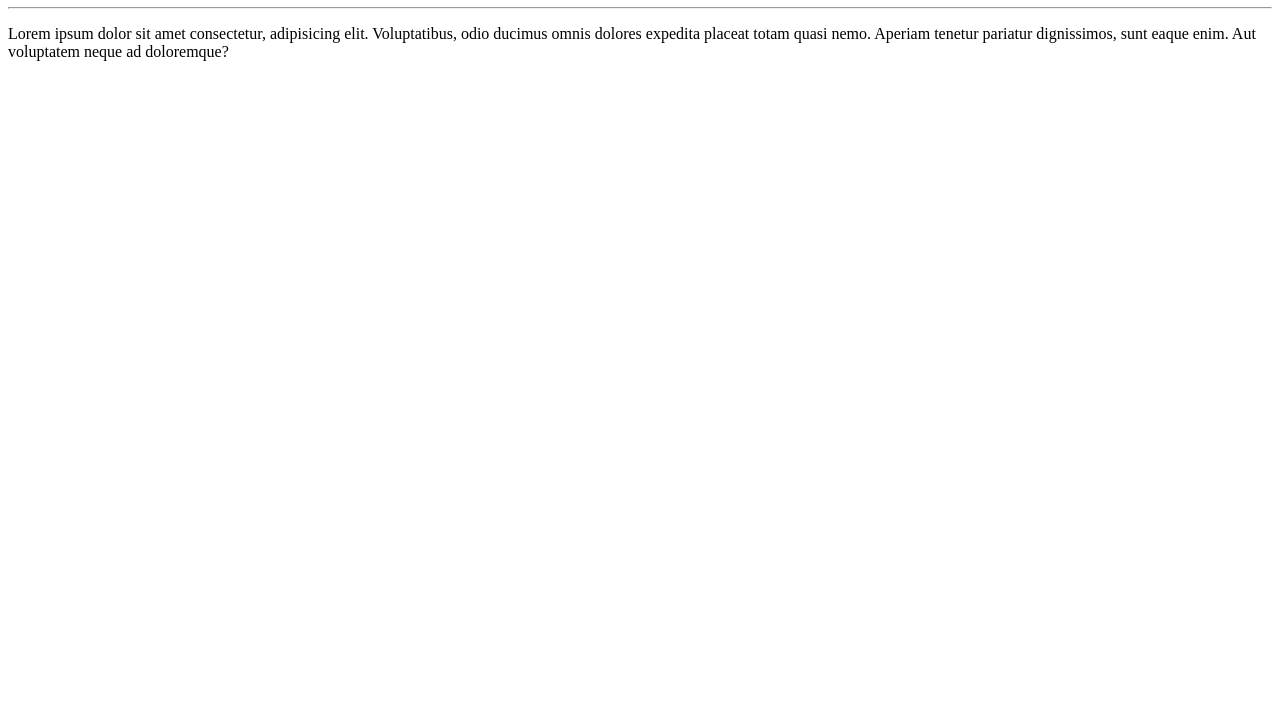
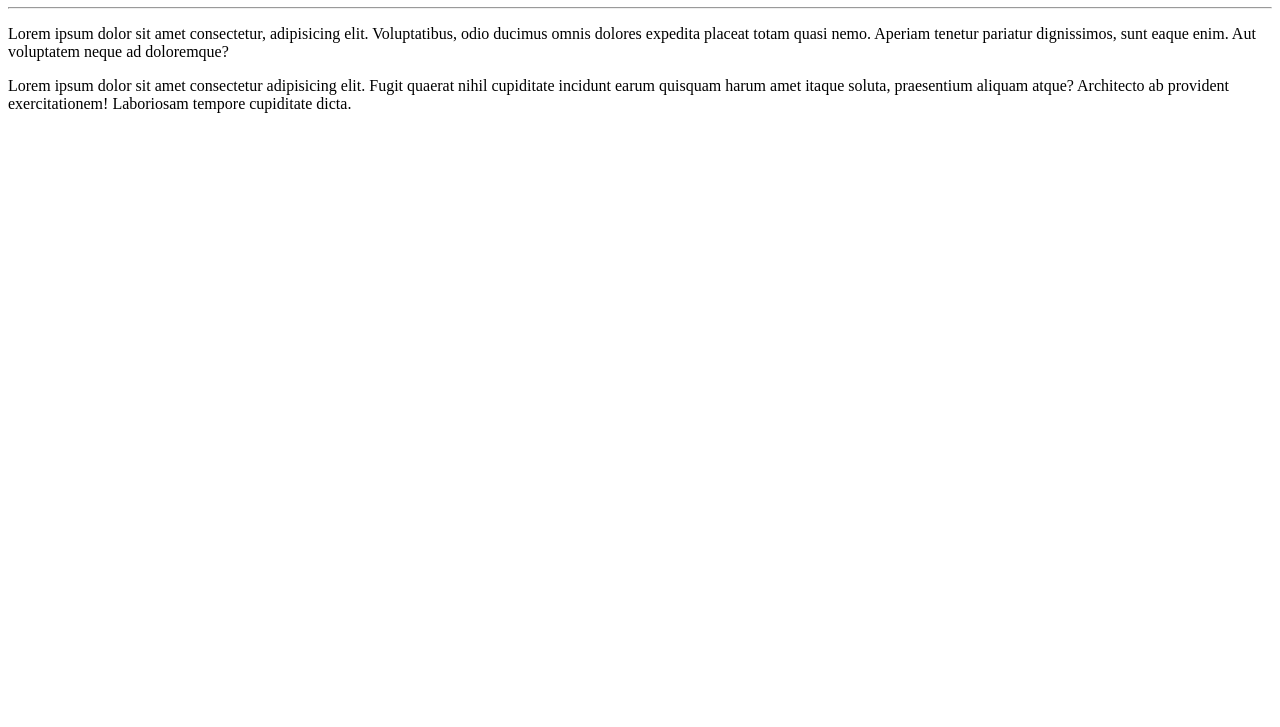
Before and after one commit to alexandreoliveirajr/Ola-Mundo, a plain HTML site: page site exemplo/index.html in a window 1280 px wide. Shown: the part 73-800 px from the top of the page. Drawn offline with Linux system fonts and the light colour scheme.

Commit message:
adicionei um parágrafo

```diff
--- a/site exemplo/index.html
+++ b/site exemplo/index.html
@@ -10,5 +10,6 @@
     <h1>Olá, Mundo! </h1>
     <hr>
     <p>Lorem ipsum dolor sit amet consectetur, adipisicing elit. Voluptatibus, odio ducimus omnis dolores expedita placeat totam quasi nemo. Aperiam tenetur pariatur dignissimos, sunt eaque enim. Aut voluptatem neque ad doloremque?</p>
+    <p>Lorem ipsum dolor sit amet consectetur adipisicing elit. Fugit quaerat nihil cupiditate incidunt earum quisquam harum amet itaque soluta, praesentium aliquam atque? Architecto ab provident exercitationem! Laboriosam tempore cupiditate dicta.</p>
 </body>
 </html>
```
